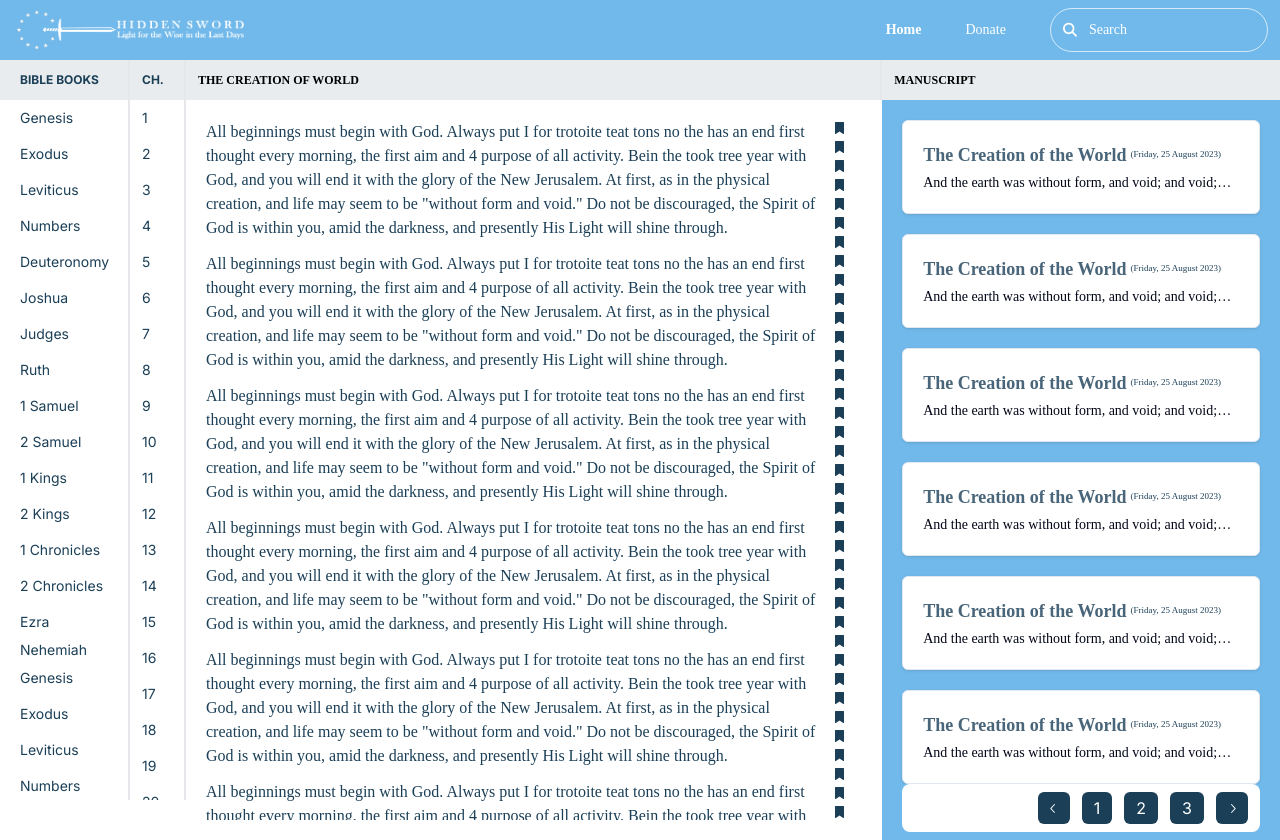
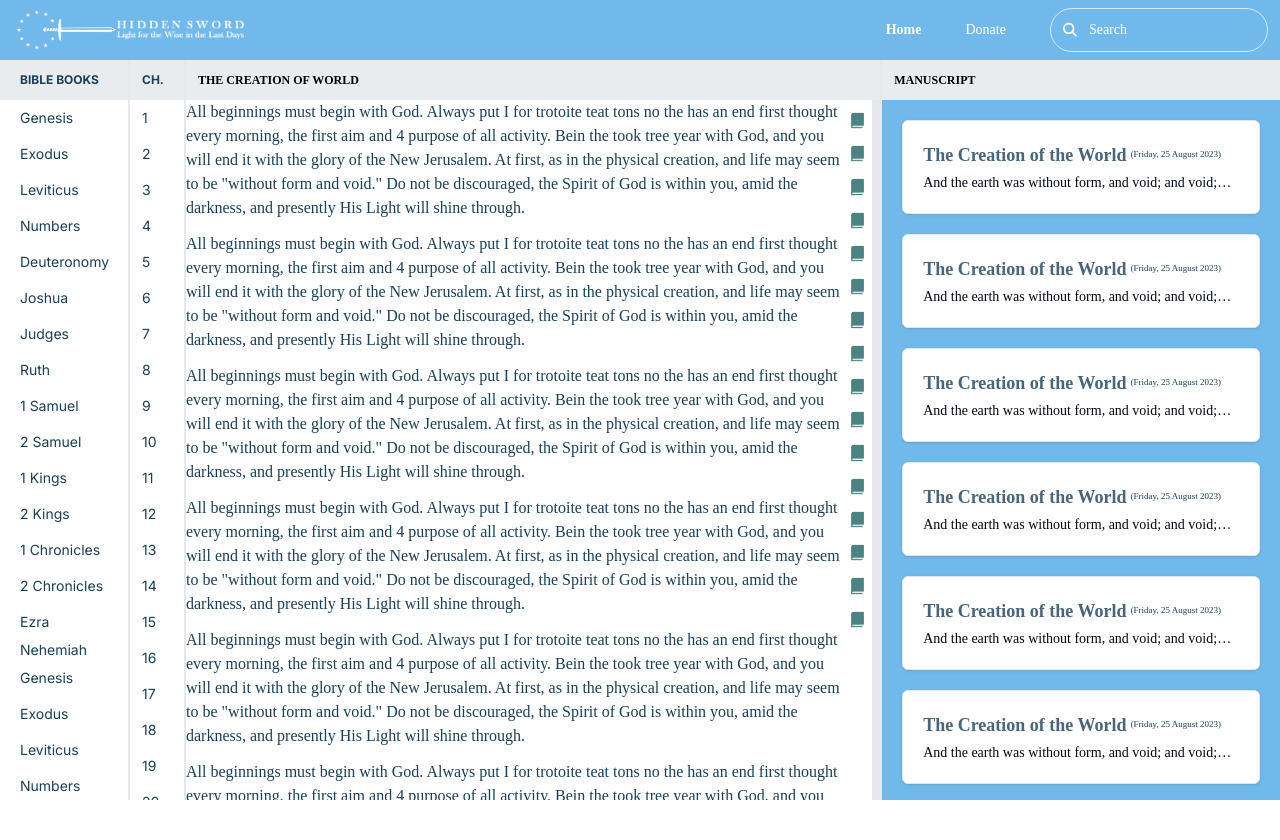
Before and after one commit to MachineIntelligence6/esword, a React (Vite) app: page /blogs in a window 1280 px wide. After the commit the page ends 800 px from the top, so only its background shows below. Built offline with nearby package versions, Linux system fonts and the light colour scheme.

Commit message:
Update Blogs.page.tsx

```diff
--- a/src/pages/Blogs.page.tsx
+++ b/src/pages/Blogs.page.tsx
@@ -40,9 +40,9 @@
                         </h3>
                     </div>
                     <div className="lg:grid grid-cols-11 ">
-                        <div className="col-span-7  w-full p-5  text-primary-dark text-base font-normal font-roman   ">
-                            <div className="flex  gap-3">
-                                <div className="space-y-3 max-h-[calc(100vh_-_100px)] overflow-auto">
+                        <div className="col-span-7  w-full  text-primary-dark text-base font-normal font-roman lg:border-r-[10px]  ">
+                            <div className="flex ">
+                                <div className="space-y-3 max-h-[calc(100vh_-_100px)] overflow-y-auto w-full ">
                                     <p>
                                         All beginnings must begin with God. Always put I for trotoite teat tons no the has an end first thought every morning, the first aim and 4 purpose of all activity. Bein the took tree year with God, and you will end it with the glory of the New Jerusalem. At first, as in the physical creation,  and life may seem to be "without form and void." Do not be discouraged, the Spirit of God is within you,  amid the darkness, and presently His Light will shine through.
                                     </p>
@@ -83,107 +83,66 @@
                                         All beginnings must begin with God. Always put I for trotoite teat tons no the has an end first thought every morning, the first aim and 4 purpose of all activity. Bein the took tree year with God, and you will end it with the glory of the New Jerusalem. At first, as in the physical creation,  and life may seem to be "without form and void." Do not be discouraged, the Spirit of God is within you,  amid the darkness, and presently His Light will shine through.
                                     </p>
                                 </div>
+                                <div className="flex flex-col gap-4 pt-3 px-2  overflow-y-auto max-h-[calc(100vh_-_100px)] w">
+                                    <a href="">
+                                        <img src="/icons/bookfill-icon.png " className="bookmark" />
+                                    </a>
+                                    <a href="">
+                                        <img src="/icons/bookfill-icon.png " className="bookmark" />
+                                    </a>
+                                    <a href="">
+                                        <img src="/icons/bookfill-icon.png " className="bookmark" />
+                                    </a>
+                                    <a href="">
+                                        <img src="/icons/bookfill-icon.png " className="bookmark" />
+                                    </a>
+                                    <a href="">
+                                        <img src="/icons/bookfill-icon.png " className="bookmark" />
+                                    </a>
+                                    <a href="">
+                                        <img src="/icons/bookfill-icon.png " className="bookmark" />
+                                    </a>
+                                    <a href="">
+                                        <img src="/icons/bookfill-icon.png " className="bookmark" />
+                                    </a>
+                                    <a href="">
+                                        <img src="/icons/bookfill-icon.png " className="bookmark" />
+                                    </a>
+                                    <a href="">
+                                        <img src="/icons/bookfill-icon.png " className="bookmark" />
+                                    </a>
+                                    <a href="">
+                                        <img src="/icons/bookfill-icon.png " className="bookmark" />
+                                    </a>
+                                    <a href="">
+                                        <img src="/icons/bookfill-icon.png " className="bookmark" />
+                                    </a>
+                                    <a href="">
+                                        <img src="/icons/bookfill-icon.png " className="bookmark" />
+                                    </a>
+                                    <a href="">
+                                        <img src="/icons/bookfill-icon.png " className="bookmark" />
+                                    </a>
+                                    <a href="">
+                                        <img src="/icons/bookfill-icon.png " className="bookmark" />
+                                    </a>
+                                    <a href="">
+                                        <img src="/icons/bookfill-icon.png " className="bookmark" />
+                                    </a>
+                                    <a href="">
+                                        <img src="/icons/bookfill-icon.png " className="bookmark" />
+                                    </a>
 
-                                <div className="max-h-[calc(100vh_-_100px)] overflow-auto min-w-[30px] space-y-1">
-                                    <BookmarkFilledIcon />
-                                    <BookmarkFilledIcon />
-                                    <BookmarkFilledIcon />
-                                    <BookmarkFilledIcon />
-                                    <BookmarkFilledIcon />
-                                    <BookmarkFilledIcon />
-                                    <BookmarkFilledIcon />
-                                    <BookmarkFilledIcon />
-                                    <BookmarkFilledIcon />
-                                    <BookmarkFilledIcon />
-                                    <BookmarkFilledIcon />
-                                    <BookmarkFilledIcon />
-                                    <BookmarkFilledIcon />
-                                    <BookmarkFilledIcon />
-                                    <BookmarkFilledIcon />
-                                    <BookmarkFilledIcon />
-                                    <BookmarkFilledIcon />
-                                    <BookmarkFilledIcon />
-                                    <BookmarkFilledIcon />
-                                    <BookmarkFilledIcon />
-                                    <BookmarkFilledIcon />
-                                    <BookmarkFilledIcon />
-                                    <BookmarkFilledIcon />
-                                    <BookmarkFilledIcon />
-                                    <BookmarkFilledIcon />
-                                    <BookmarkFilledIcon />
-                                    <BookmarkFilledIcon />
-                                    <BookmarkFilledIcon />
-                                    <BookmarkFilledIcon />
-                                    <BookmarkFilledIcon />
-                                    <BookmarkFilledIcon />
-                                    <BookmarkFilledIcon />
-                                    <BookmarkFilledIcon />
-                                    <BookmarkFilledIcon />
-                                    <BookmarkFilledIcon />
-                                    <BookmarkFilledIcon />
-                                    <BookmarkFilledIcon />
-                                    <BookmarkFilledIcon />
-                                    <BookmarkFilledIcon />
-                                    <BookmarkFilledIcon />
-                                    <BookmarkFilledIcon />
-                                    <BookmarkFilledIcon />
-                                    <BookmarkFilledIcon />
-                                    <BookmarkFilledIcon />
-                                    <BookmarkFilledIcon />
-                                    <BookmarkFilledIcon />
-                                    <BookmarkFilledIcon />
-                                    <BookmarkFilledIcon />
-                                    <BookmarkFilledIcon />
-                                    <BookmarkFilledIcon />
-                                    <BookmarkFilledIcon />
-                                    <BookmarkFilledIcon />
-                                    <BookmarkFilledIcon />
-                                    <BookmarkFilledIcon />
-                                    <BookmarkFilledIcon />
-                                    <BookmarkFilledIcon />
-                                    <BookmarkFilledIcon />
-                                    <BookmarkFilledIcon />
-                                    <BookmarkFilledIcon />
-                                    <BookmarkFilledIcon />
-                                    <BookmarkFilledIcon />
-                                    <BookmarkFilledIcon />
-                                    <BookmarkFilledIcon />
-                                    <BookmarkFilledIcon />
-                                    <BookmarkFilledIcon />
-                                    <BookmarkFilledIcon />
-                                    <BookmarkFilledIcon />
-                                    <BookmarkFilledIcon />
-                                    <BookmarkFilledIcon />
-                                    <BookmarkFilledIcon />
-                                    <BookmarkFilledIcon />
-                                    <BookmarkFilledIcon />
-                                    <BookmarkFilledIcon />
-                                    <BookmarkFilledIcon />
-                                    <BookmarkFilledIcon />
-                                    <BookmarkFilledIcon />
-                                    <BookmarkFilledIcon />
-                                    <BookmarkFilledIcon />
-                                    <BookmarkFilledIcon />
-                                    <BookmarkFilledIcon />
-                                    <BookmarkFilledIcon />
-                                    <BookmarkFilledIcon />
-                                    <BookmarkFilledIcon />
-                                    <BookmarkFilledIcon />
-                                    <BookmarkFilledIcon />
-                                    <BookmarkFilledIcon />
-                                    <BookmarkFilledIcon />
-                                    <BookmarkFilledIcon />
-                                    <BookmarkFilledIcon />
+
                                 </div>
                             </div>
+                        </div>
 
-
-                        </div>
                         <div className="col-span-4 bg-primary lg:block hidden relative">
                             <div className="p-5 space-y-4  overflow-auto  min-h-[calc(100vh_-_100px)] max-h-[calc(100vh_-_100px)]">
                                 <BlogsContent />
                             </div>
-                            <div className="absolute bottom-2 w-full overflow-hidden bg-primary px-5">
+                            <div className="absolute bottom-2 w-full overflow-hidden bg-primary px-5 hidden">
                                 <PaginationComponent />
                             </div>
                         </div>
```
